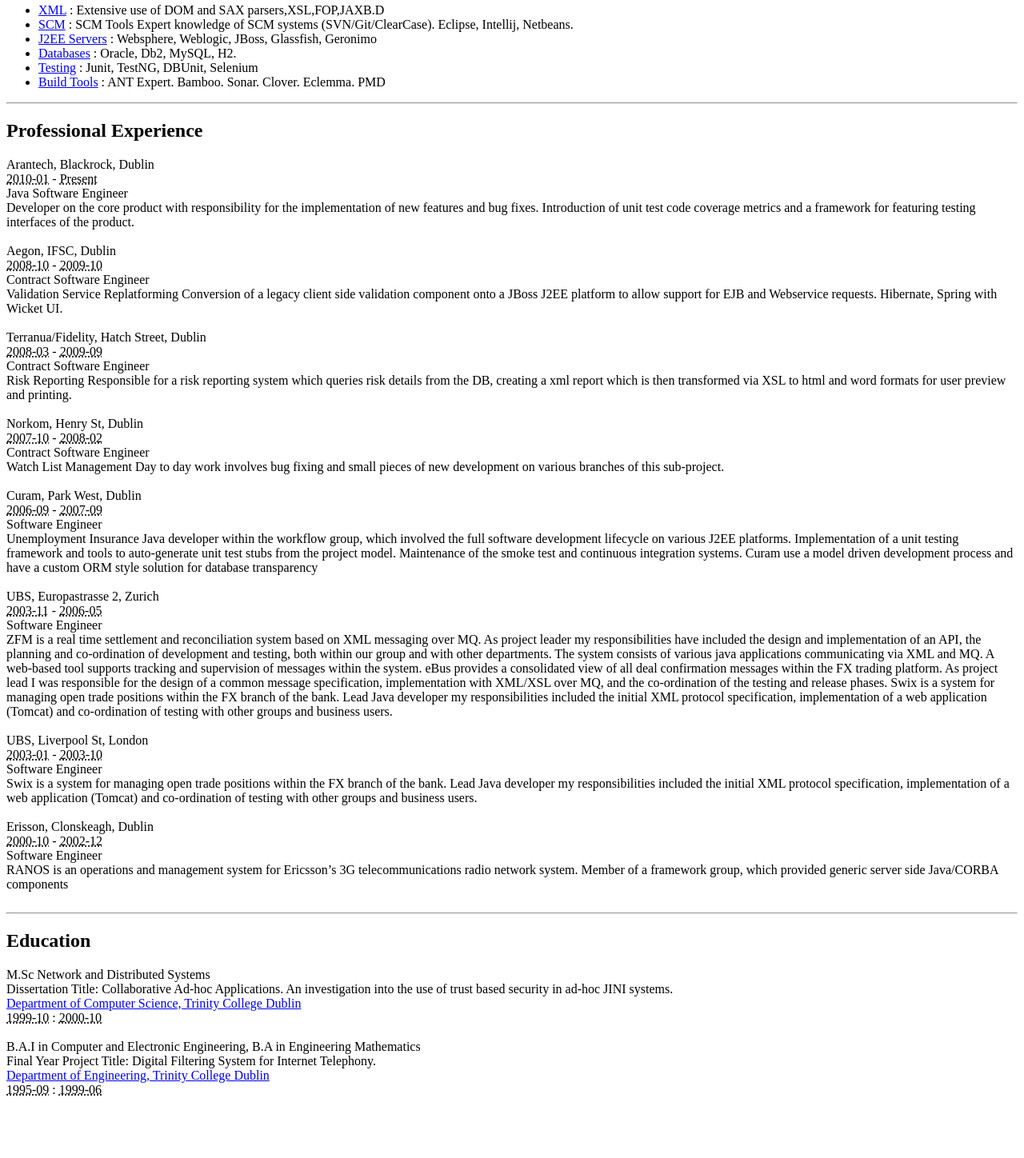
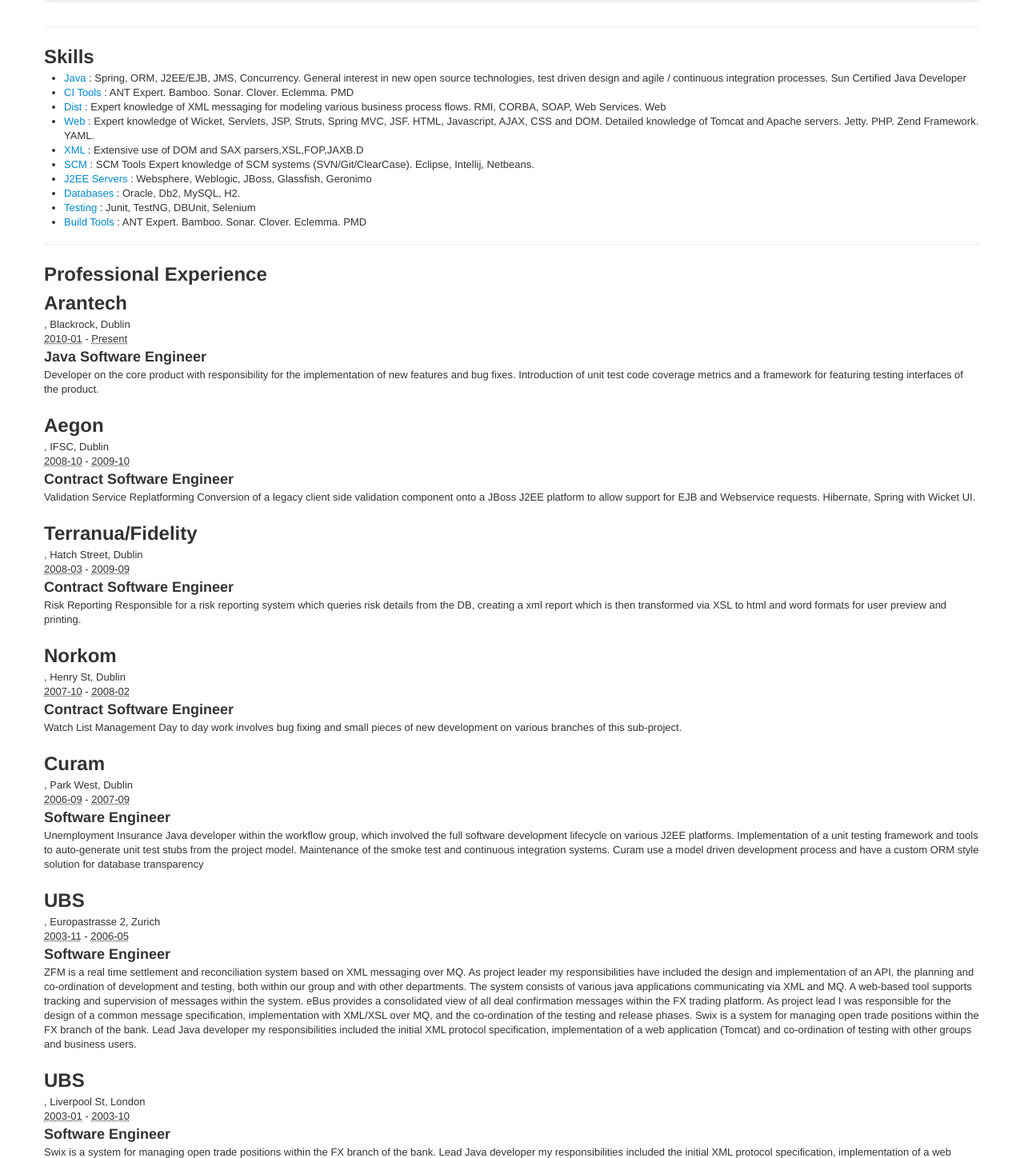
Before and after one commit to emeraldjava/emeraldjava, a plain HTML site: page src/main/html/resume.html in a window 1280 px wide. Shown: the part 458-1906 px from the top of the page at 80% size. Before the commit the page ends 1856 px from the top, so only its background shows below. Drawn offline with Linux system fonts and the light colour scheme.

Commit message:
Update the html to use the twitter bootstrap styles.

```diff
--- a/src/main/html/resume.html
+++ b/src/main/html/resume.html
@@ -1,12 +1,20 @@
 <?xml version="1.0" encoding="UTF-8"?>
 <html xmlns:h="http://ns.hr-xml.org/2007-04-15">
 <head>
+<link href="./css/bootstrap.css" rel="stylesheet"/>
+<style type="text/css">
+body {
+  padding-top: 60px;
+  padding-bottom: 40px;
+}
+</style>
+<link href="./css/bootstrap-responsive.css" rel="stylesheet"/>
 <title>Paul  O'Connell's Curriculum Vitae
 </title>
 </head>
 <body>
-<div class="hresume">
-<h1 id="cv">Curriculum Vitae</h1>
+<div class="hresume container">
+<h1 class="brand" id="cv">Curriculum Vitae</h1>
 <div class="contact vcard">
 <div class="fn n" id="j">
 <span class="given-name">Paul</span>
@@ -34,7 +42,7 @@
 <div style="clear: both;">&nbsp;</div>
 </div>
 <hr/>
-<div>
+<div class="hero-unit">
 <h2>Objective</h2>
 <p class="summary">To work as a senior java developer within an agile team using test driven design and continuous integration methodology to develop N-tier applications.</p>
 </div>
@@ -74,67 +82,79 @@
 <div class="vcalendar">
 <div class="experience vevent vcard">
 <div class="htitle">
-<span class="org">Arantech</span>, <span class="location">Blackrock, Dublin</span>
+<span class="org">
+<h2>Arantech</h2>
+</span>, <span class="location">Blackrock, Dublin</span>
 </div>
 <div class="date_duration">
 <abbr class="dtstart" title="2010-01">2010-01</abbr> - <abbr class="dtend" title="Present">Present</abbr>
 </div>
-<span class="title">Java Software Engineer</span>
+<h3 class="title">Java Software Engineer</h3>
 <div class="description">Developer on the core product with responsibility for the implementation of new features and bug fixes. Introduction of unit test code coverage metrics and a framework for featuring testing interfaces of the product.</div>
 </div>
 <div style="clear: both">&nbsp;</div>
 <div class="experience vevent vcard">
 <div class="htitle">
-<span class="org">Aegon</span>, <span class="location">IFSC, Dublin</span>
+<span class="org">
+<h2>Aegon</h2>
+</span>, <span class="location">IFSC, Dublin</span>
 </div>
 <div class="date_duration">
 <abbr class="dtstart" title="2008-10">2008-10</abbr> - <abbr class="dtend" title="2009-10">2009-10</abbr>
 </div>
-<span class="title">Contract Software Engineer</span>
+<h3 class="title">Contract Software Engineer</h3>
 <div class="description">Validation Service Replatforming Conversion of a legacy client side validation component onto a JBoss J2EE platform to allow support for EJB and Webservice requests. Hibernate, Spring with Wicket UI.</div>
 </div>
 <div style="clear: both">&nbsp;</div>
 <div class="experience vevent vcard">
 <div class="htitle">
-<span class="org">Terranua/Fidelity</span>, <span class="location">Hatch Street, Dublin</span>
+<span class="org">
+<h2>Terranua/Fidelity</h2>
+</span>, <span class="location">Hatch Street, Dublin</span>
 </div>
 <div class="date_duration">
 <abbr class="dtstart" title="2008-03">2008-03</abbr> - <abbr class="dtend" title="2009-09">2009-09</abbr>
 </div>
-<span class="title">Contract Software Engineer</span>
+<h3 class="title">Contract Software Engineer</h3>
 <div class="description">Risk Reporting Responsible for a risk reporting system which queries risk details from the DB, creating a xml report which is then transformed via XSL to html and word formats for user preview and printing.</div>
 </div>
 <div style="clear: both">&nbsp;</div>
 <div class="experience vevent vcard">
 <div class="htitle">
-<span class="org">Norkom</span>, <span class="location">Henry St, Dublin</span>
+<span class="org">
+<h2>Norkom</h2>
+</span>, <span class="location">Henry St, Dublin</span>
 </div>
 <div class="date_duration">
 <abbr class="dtstart" title="2007-10">2007-10</abbr> - <abbr class="dtend" title="2008-02">2008-02</abbr>
 </div>
-<span class="title">Contract Software Engineer</span>
+<h3 class="title">Contract Software Engineer</h3>
 <div class="description">Watch List Management Day to day work involves bug fixing and small pieces of new development on various branches of this sub-project.</div>
 </div>
 <div style="clear: both">&nbsp;</div>
 <div class="experience vevent vcard">
 <div class="htitle">
-<span class="org">Curam</span>, <span class="location">Park West, Dublin</span>
+<span class="org">
+<h2>Curam</h2>
+</span>, <span class="location">Park West, Dublin</span>
 </div>
 <div class="date_duration">
 <abbr class="dtstart" title="2006-09">2006-09</abbr> - <abbr class="dtend" title="2007-09">2007-09</abbr>
 </div>
-<span class="title">Software Engineer</span>
+<h3 class="title">Software Engineer</h3>
 <div class="description">Unemployment Insurance Java developer within the workflow group, which involved the full software development lifecycle on various J2EE platforms. Implementation of a unit testing framework and tools to auto-generate unit test stubs from the project model. Maintenance of the smoke test and continuous integration systems. Curam use a model driven development process and have a custom ORM style solution for database transparency</div>
 </div>
 <div style="clear: both">&nbsp;</div>
 <div class="experience vevent vcard">
 <div class="htitle">
-<span class="org">UBS</span>, <span class="location">Europastrasse 2, Zurich</span>
+<span class="org">
+<h2>UBS</h2>
+</span>, <span class="location">Europastrasse 2, Zurich</span>
 </div>
 <div class="date_duration">
 <abbr class="dtstart" title="2003-11">2003-11</abbr> - <abbr class="dtend" title="2006-05">2006-05</abbr>
 </div>
-<span class="title">Software Engineer</span>
+<h3 class="title">Software Engineer</h3>
 <div class="description">
 					ZFM is a real time settlement and reconciliation system based on XML messaging over MQ. As project leader my responsibilities have included the design and implementation of an API, the planning and co-ordination of development and testing, both within our group and with other departments. The system consists of various java applications communicating via XML and MQ. A web-based tool supports tracking and supervision of messages within the system.
 eBus provides a consolidated view of all deal confirmation messages within the FX trading platform. As project lead I was responsible for the design of a common message specification, implementation with XML/XSL over MQ, and the co-ordination of the testing and release phases.
@@ -144,12 +164,14 @@
 <div style="clear: both">&nbsp;</div>
 <div class="experience vevent vcard">
 <div class="htitle">
-<span class="org">UBS</span>, <span class="location">Liverpool St, London</span>
+<span class="org">
+<h2>UBS</h2>
+</span>, <span class="location">Liverpool St, London</span>
 </div>
 <div class="date_duration">
 <abbr class="dtstart" title="2003-01">2003-01</abbr> - <abbr class="dtend" title="2003-10">2003-10</abbr>
 </div>
-<span class="title">Software Engineer</span>
+<h3 class="title">Software Engineer</h3>
 <div class="description">
 Swix is a system for managing open trade positions within the FX branch of the bank. Lead Java developer my responsibilities included the initial XML protocol specification, implementation of a web application (Tomcat) and co-ordination of testing with other groups and business users.
 </div>
@@ -157,12 +179,14 @@
 <div style="clear: both">&nbsp;</div>
 <div class="experience vevent vcard">
 <div class="htitle">
-<span class="org">Erisson</span>, <span class="location">Clonskeagh, Dublin</span>
+<span class="org">
+<h2>Erisson</h2>
+</span>, <span class="location">Clonskeagh, Dublin</span>
 </div>
 <div class="date_duration">
 <abbr class="dtstart" title="2000-10">2000-10</abbr> - <abbr class="dtend" title="2002-12">2002-12</abbr>
 </div>
-<span class="title">Software Engineer</span>
+<h3 class="title">Software Engineer</h3>
 <div class="description">RANOS is an operations and management system for Ericsson’s 3G telecommunications radio network system. Member of a framework group, which provided generic server side Java/CORBA components</div>
 </div>
 <div style="clear: both">&nbsp;</div>
```
Also changed, not shown: 1 other file.
